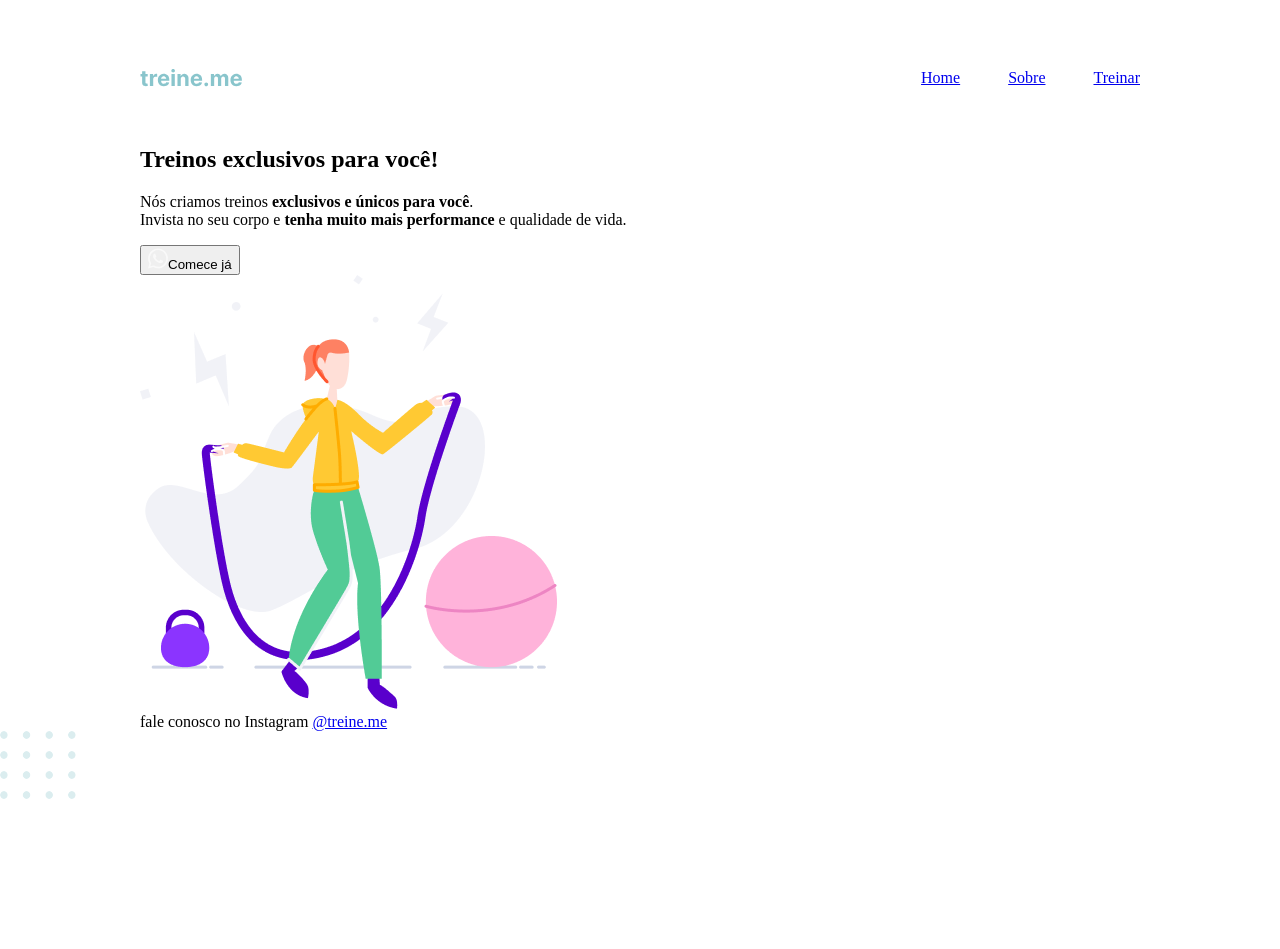
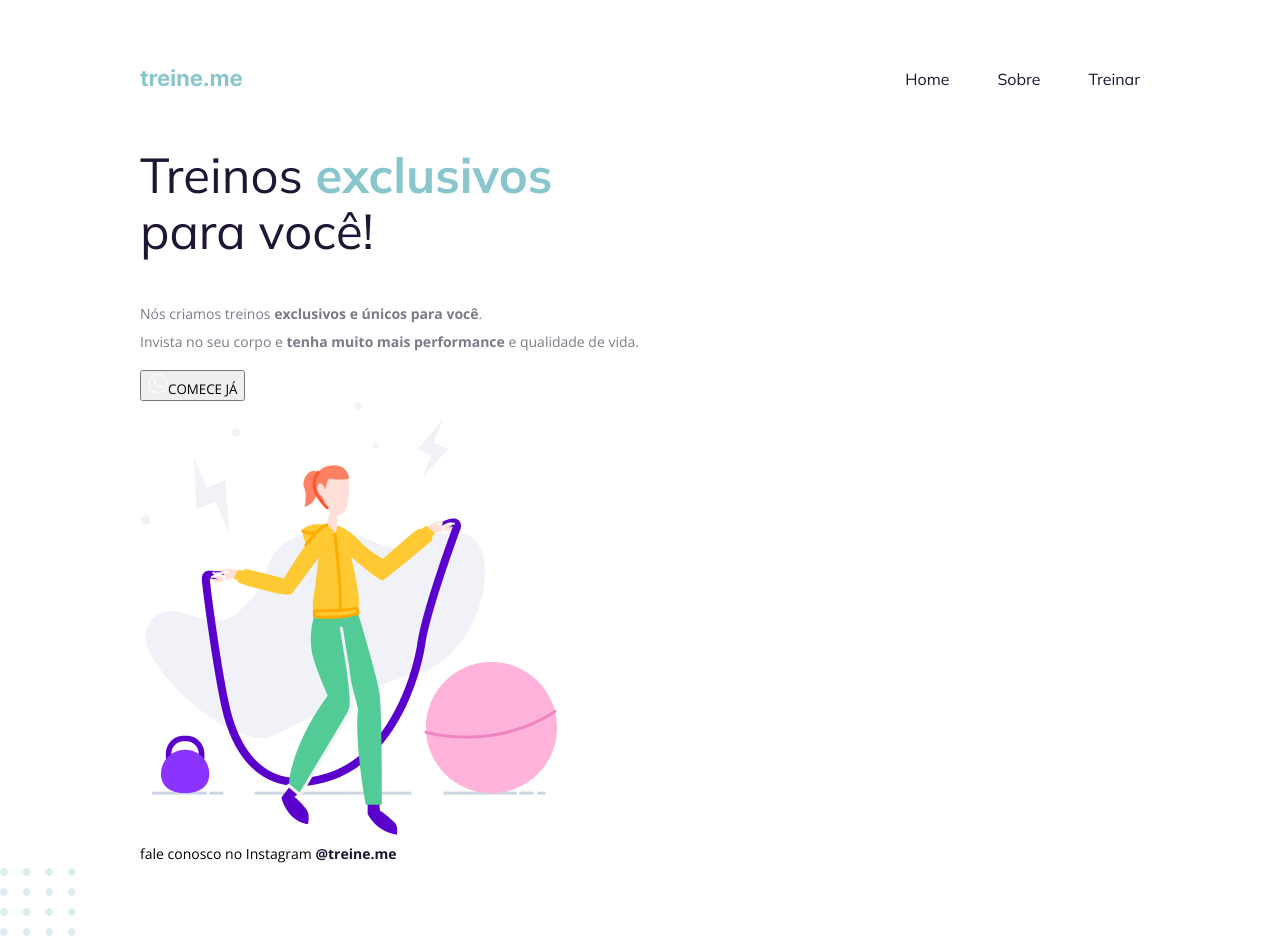
Before and after one commit to gabrielpdb/rocketseat-explorer-stage02-02, a plain HTML site: page index.html in a window 1280 px wide. Before the commit the page ends 813 px from the top, so only its background shows below. Drawn offline with nearby package versions, Linux system fonts and the light colour scheme.

Commit message:
Adicionando as fontes e melhorando os textos

```diff
--- a/index.html
+++ b/index.html
@@ -1,10 +1,16 @@
 <!DOCTYPE html>
 <html lang="pt-br">
   <head>
+    <link rel="preconnect" href="https://fonts.googleapis.com" />
+    <link rel="preconnect" href="https://fonts.gstatic.com" crossorigin />
     <meta charset="UTF-8" />
     <meta name="viewport" content="width=device-width, initial-scale=1.0" />
     <link rel="stylesheet" href="style.css" />
     <title>Treine me</title>
+    <link
+      href="https://fonts.googleapis.com/css2?family=Mulish:wght@400;700&family=Open+Sans:wght@400;700&display=swap"
+      rel="stylesheet"
+    />
   </head>
   <body>
     <div class="page">
--- a/style.css
+++ b/style.css
@@ -1,5 +1,6 @@
 body {
   margin: 0;
+  font-family: 'Open Sans', sans-serif;
 }
 
 .page {
@@ -21,3 +22,50 @@ ul {
   margin: 0;
   padding: 0;
 }
+
+a {
+  text-decoration: none;
+  color: #1f1534;
+}
+
+ul li a:hover {
+  font-weight: bold;
+}
+
+h1,
+ul {
+  font-family: 'Mulish', sans-serif;
+}
+
+h1 {
+  font-size: 49px;
+  line-height: 56px;
+  color: #1f1534;
+  font-weight: normal;
+  width: 490px;
+}
+
+h1 span {
+  color: #89c5cc;
+  font-weight: bold;
+}
+
+p {
+  font-size: 14px;
+  line-height: 28px;
+  color: #7d7987;
+}
+
+button {
+  text-transform: uppercase;
+  font-family: 'Open Sans', sans-serif;
+}
+
+footer {
+  font-size: 14px;
+  line-height: 28px;
+}
+
+footer a {
+  font-weight: bold;
+}
```
